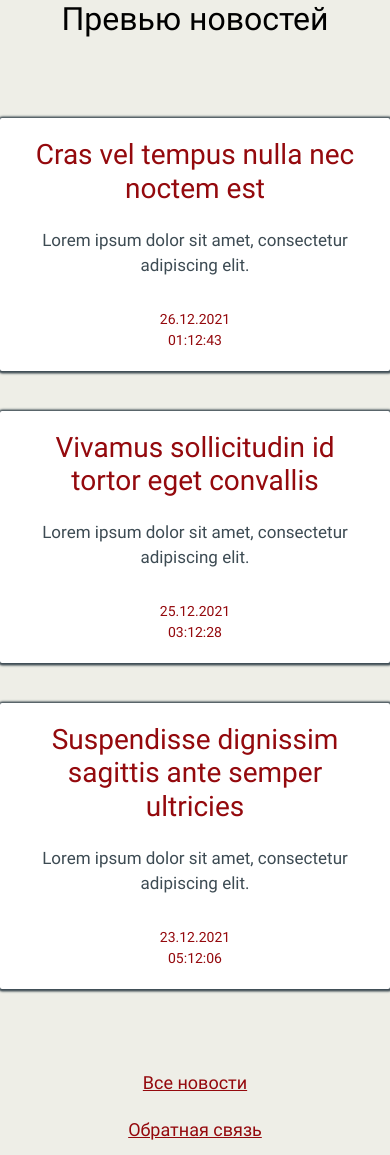
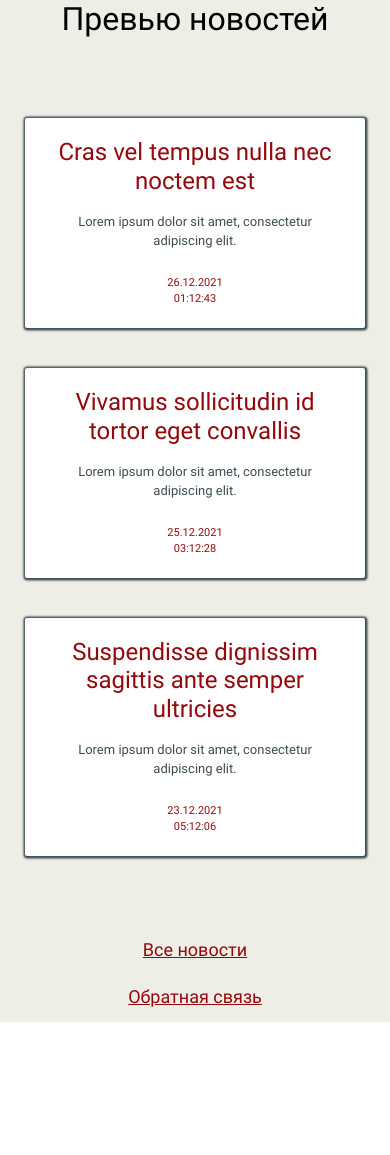
Before and after one commit to StoneLycoris/StoneLycoris.github.io, a PHP site: page / in a window 390 px wide. After the commit the page ends 1022 px from the top, so only its background shows below. Run offline with PHP 8.4, Linux system fonts and the light colour scheme; data comes from the database, SQL or seed files in the repository; style sheets or scripts are compiled from the project's sources.

Commit message:
Optimal version

```diff
--- a/TaskDemisGroup/sass/base/_media.scss
+++ b/TaskDemisGroup/sass/base/_media.scss
@@ -1,6 +1,18 @@
 @media(max-width: 1200px) {
     .container {
         max-width: 1000px;
+        .news {
+            &-short {
+                max-width: 980px;
+                margin: 0 auto;
+            }
+            &__wrapper {
+                max-width: 980px;
+                &-short {
+                    width: 700px;
+                }
+            }
+        }
     }
 }
 
@@ -188,7 +200,17 @@
         }
         .news {
             &__wrapper {
-                max-width: 520px;
+                max-width: 460px;
+            }
+            &__subtitle {
+                font-size: 28px;
+            }
+            &__content {
+                font-size: 16px;
+                padding: 12px 2px 12px 2px;
+            }
+            &__date {
+                font-size: 14px;
             }
         }
     }
@@ -212,6 +234,21 @@
         .data {
             max-width: 390px;
         }
+        .news {
+            &__wrapper {
+                max-width: 370px;
+            }
+            &__subtitle {
+                font-size: 27px;
+            }
+            &__content {
+                font-size: 15px;
+                padding: 10px 2px 10px 2px;
+            }
+            &__date {
+                font-size: 13px;
+            }
+        }
     }
 }
 
@@ -233,5 +270,20 @@
         .data {
             max-width: 360px;
         }
+        .news {
+            &__wrapper {
+                max-width: 340px;
+            }
+            &__subtitle {
+                font-size: 24px;
+            }
+            &__content {
+                font-size: 13px;
+                padding: 8px 2px 8px 2px;
+            }
+            &__date {
+                font-size: 11px;
+            }
+        }
     }
 }
```
